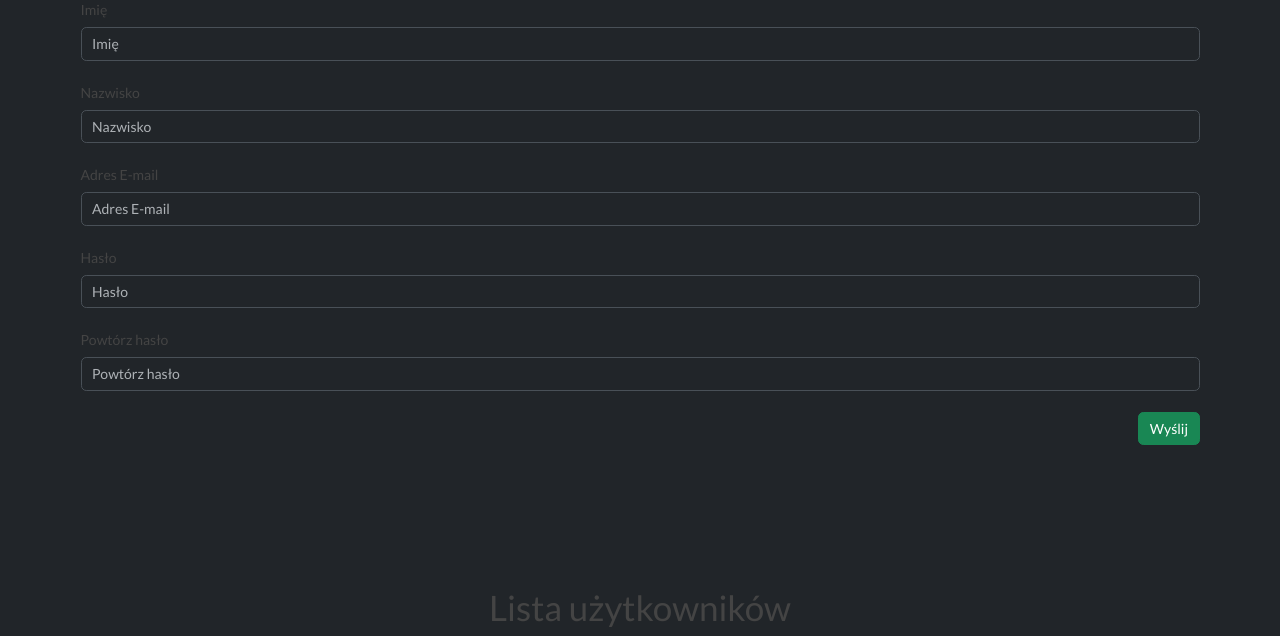
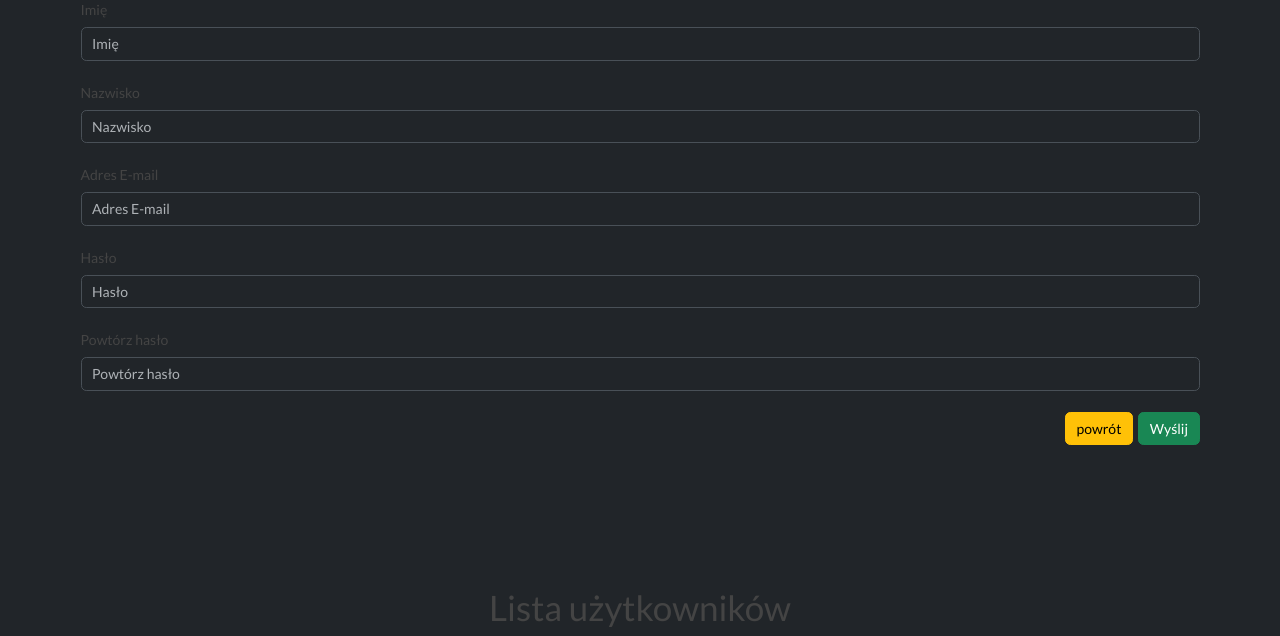
Before and after one commit to Maxio8/Nowak, a PHP site: page / in a window 1280 px wide. Shown: the part 110-746 px from the top of the page. Run offline with PHP 8.4, Linux system fonts and the light colour scheme; data that the repository does not hold is empty; some libraries are stand-ins or nearby versions.

Commit message:
Update form.html.php

```diff
--- a/templates/form.html.php
+++ b/templates/form.html.php
@@ -28,6 +28,7 @@
                 <input id="password2" class="form-control" type="password" name="password2" placeholder="Powtórz hasło" require />
             </div>
             <div class="mb-4 d-flex justify-content-end">
+                <a class="btn btn-warning" href="<?php echo BASE_URL; ?>">powrót</a>&nbsp;&nbsp;
                 <button class="btn btn-success" type="submit" name="submit">Wyślij</button>
             </div>
         </form>
```
